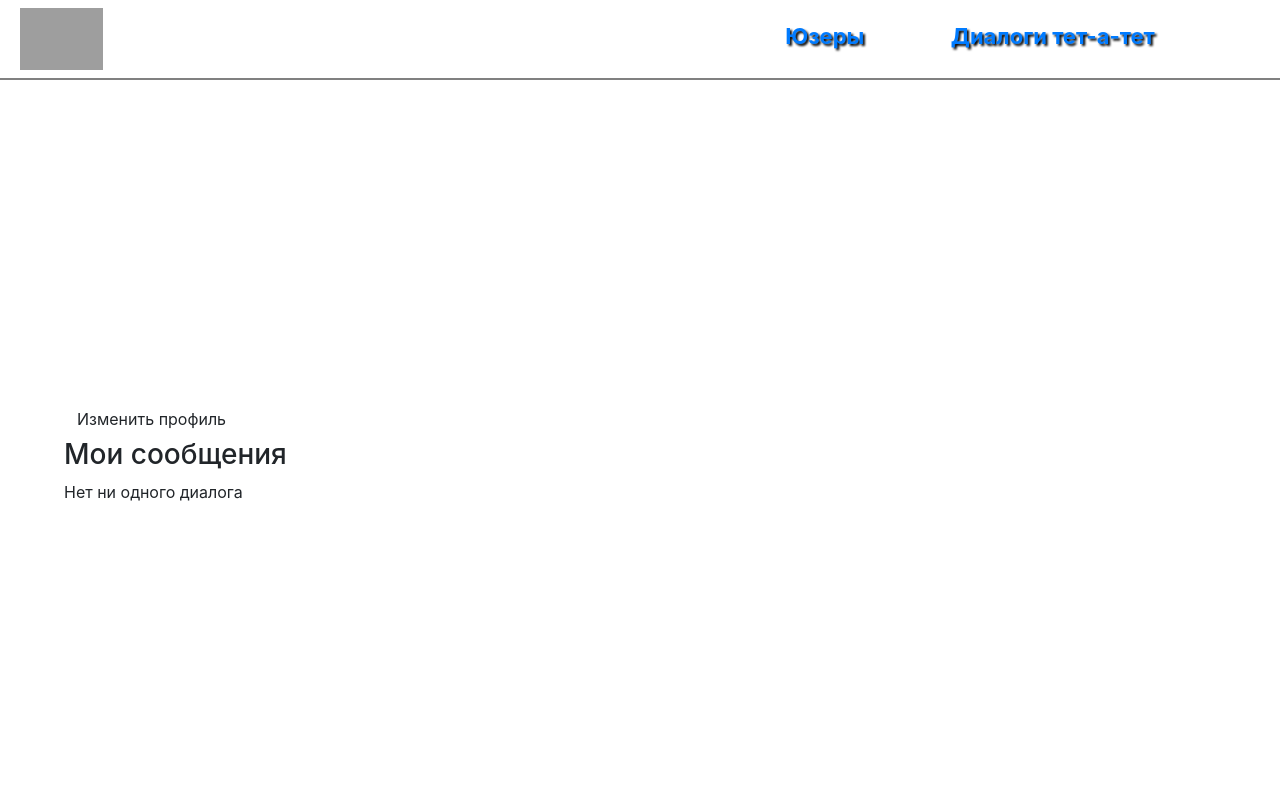
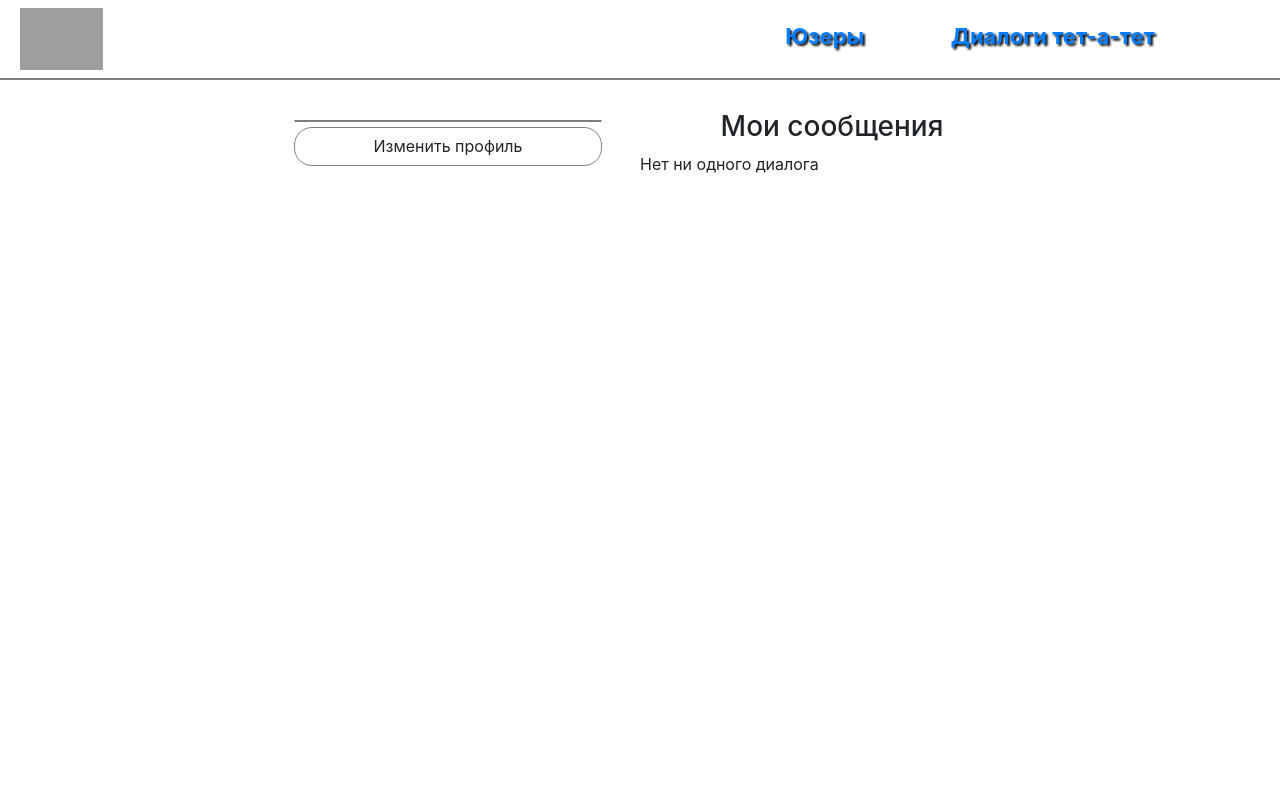
Before and after one commit to Stasnislawe/chat, a Django app: page /dialogs/ in a window 1280 px wide. Run offline with Django 4.2, Linux system fonts and the light colour scheme; some libraries are stand-ins or nearby versions; grey boxes are pictures that could not be loaded.

Commit message:
Новые стили

```diff
--- a/project/static/css/styles.css
+++ b/project/static/css/styles.css
@@ -9,15 +9,6 @@ a {
     text-decoration: none;
 }
 
-.my_body {
-    display: flex;
-    justify-content: center;
-    flex-wrap: wrap;
-
-    main {
-        width: 90%;
-    }
-}
 
 /* nav header */
 .my_nav {
@@ -73,24 +64,138 @@ a {
 }
 /* main */
 
+/* users.html */
+.users {
+    margin-top: 20px;
+    width: 100%;
+    display: flex;
+    justify-content: center;
+
+    .users-block {
+        width: 40%;
+
+
+        .user {
+            display: flex;
+            margin-bottom: 10px;
+            border: 1px solid black;
+            border-radius: 15px;
+
+            &:last-child {
+                margin-bottom: 0px;
+            }
+
+            .img-div {
+                width: 20%;
+                padding: 5px;
+
+                img {
+                    width: 100%;
+                    border-radius: 50%;
+                }
+            }
+
+            .text-div {
+                width: 100%;
+                padding: 10px 0 0 10px;
+
+                .name {
+                    height: 55%;
+                    font-size: 18px;
+                    font-weight: bold;
+                }
+            }
+        }
+    }
+}
+
+/* dialogs.html */
 .dialogs {
+    display: flex;
+    justify-content: center;
+    height: 100%;
     width: 100%;
+
+    .lk {
+        margin-top: 30px;
+        width: 30%;
+        height: 100%;
+        display: flex;
+        justify-content: center;
+        flex-wrap: wrap;
+
+        .btn {
+            width: 80%;
+            border-radius: 18px;
+            border: 1px solid grey;
+            line-height: 19pt;
+
+            &:hover {
+                background-image: linear-gradient(to left, rgba(55, 69, 64, 0.67), rgba(80, 80, 68, 0.4) 80%);
+                font-size: 18px;
+                transition: all 2s ease-out;
+                overflow: hidden;
+            }
+        }
+
+        .info {
+            padding-top: 5px;
+            width: 80%;
+            display: flex;
+            justify-content: center;
+            flex-wrap: wrap;
+
+            .user {
+                border: 1px solid grey;
+                border-radius: 18px;
+                margin: 5px 0;
+                width: 100%;
+                font-size: 28px;
+                font-weight: bold;
+                text-align: center;
+            }
+
+            img {
+                width: 100%;
+                border-radius: 15px;
+            }
+        }
+    }
+}
+
+.dialogs_list {
+    margin-top: 30px;
+    width: 30%;
+
+    h3 {
+
+        text-align: center;
+    }
 
     .href1 {
         border: 1px solid black;
-        width: 30%;
-        height: 100px;
+        background: rgba(70, 69, 64, 0.67);
+        border-radius: 30px;
+        width: 100%;
+        height: 80px;
+        margin-bottom: 5px;
         padding: 0 7px;
+
+        &:last-child {
+            margin-bottom: 0;
+        }
 
         a {
             display: flex;
             align-items: center;
             height: 100%;
+            text-decoration: none;
+
 
             .dialogs_img {
                 height: 90%;
                 border-radius: 50%;
-                border: 3px solid black;
+                border: 2px solid black;
             }
 
             .text-div {
```
Also changed, not shown: other parts of project/static/css/styles.css (+32 -5 lines).
